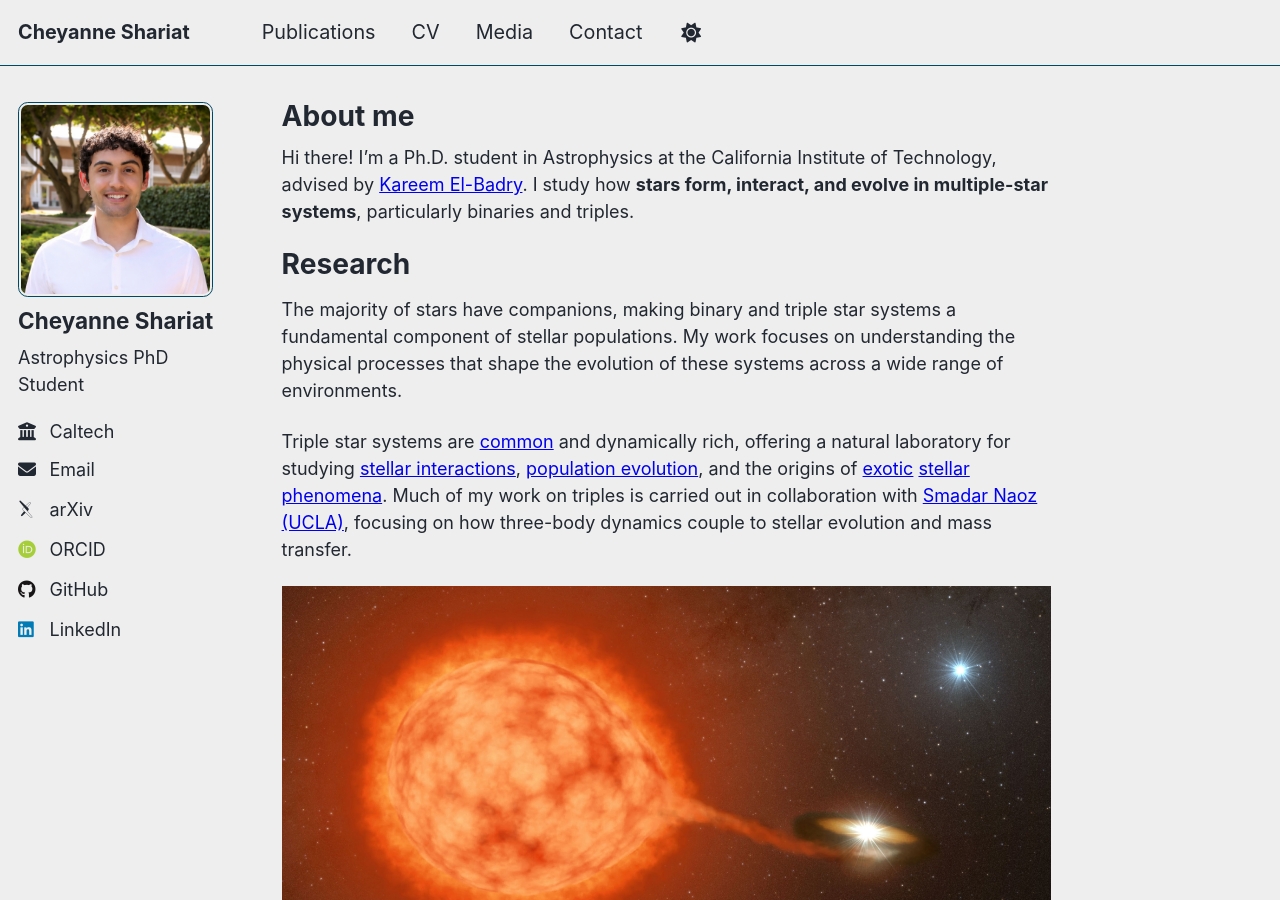
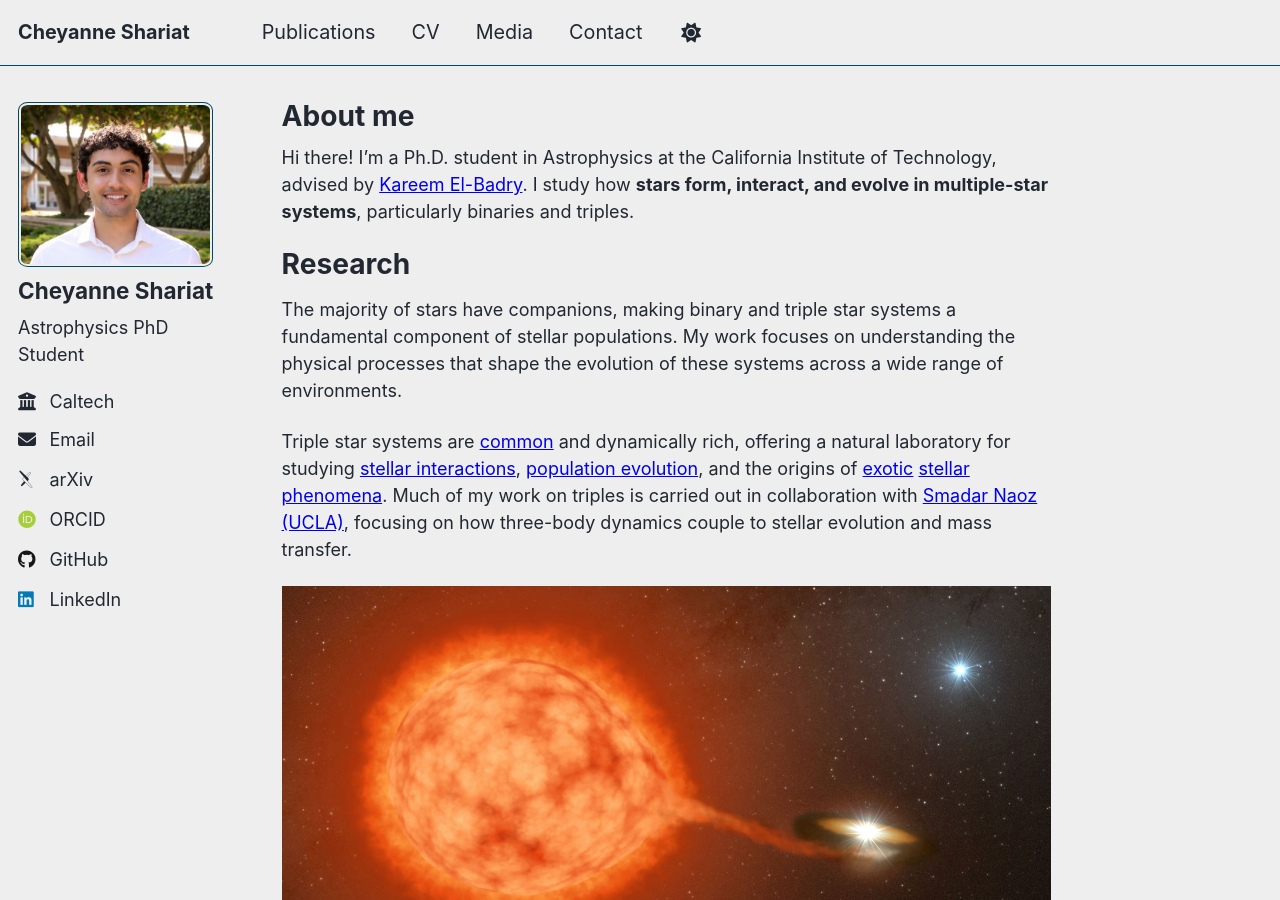
Before and after one commit to cheyanneshariat/cheyanneshariat.github.io, a Jekyll site: the page built from _pages/about.md, in a window 1280 px wide and 900 px high. Built offline with Jekyll 4.4.1, drawn with Linux system fonts in a browser that asks for light colours; some web fonts are replaced; a script that is not in the unit is left out.

Commit message:
Update _config.yml

```diff
--- a/_config.yml
+++ b/_config.yml
@@ -23,7 +23,7 @@ repository               : "cheyanneshariat/cheyanneshariat.github.io"
 #               Additional customization can be done by editing /_includes/author-profile.html
 author:
   # Biographic information
-  avatar           : "profile2.png"
+  avatar           : "profile2_crop.png"
   name             : "Cheyanne Shariat"
   pronouns         : # example: "she/her"
   bio              : "Astrophysics PhD Student"
```
